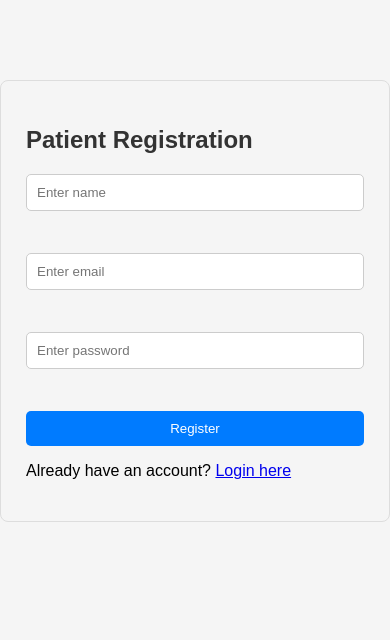
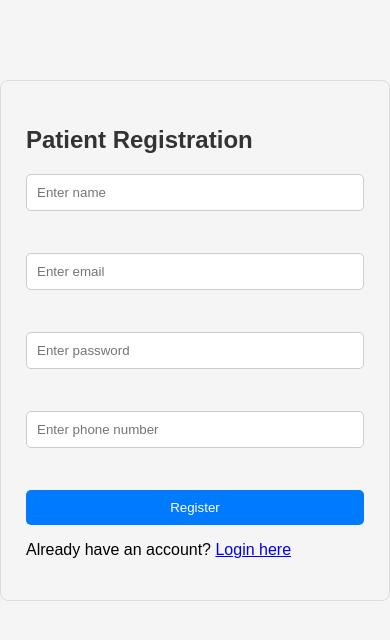
Before and after one commit to imanshahrel/CCS6344-Assignment-G21, a React (Vite) app in the folder client/: page /register in a window 390 px wide. Shown: the top 640 px of the page. Built offline with nearby package versions, Linux system fonts and the light colour scheme.

Commit message:
Add phone field to registration form

```diff
--- a/client/src/pages/Register.jsx
+++ b/client/src/pages/Register.jsx
@@ -8,7 +8,8 @@ function Register() {
     const [formData, setFormData] = useState({
         name: "",
         email: "",
-        password: ""
+        password: "",
+        phone: ""
     });
 
     const [message, setMessage] = useState("");
@@ -32,7 +33,7 @@ function Register() {
         }
 
         try {
-            await axios.post("http://localhost:5000/api/users/register", {
+            await axios.post("http://localhost:5001/api/users/register", {
                 ...formData,
                 role: "patient" // role is set to patient only upon registration
                                 // doctor role is to be assign by assigned by the admin
@@ -80,6 +81,16 @@ function Register() {
 
                 <br />
 
+                <input
+                    type="text"
+                    name="phone"
+                    placeholder="Enter phone number"
+                    value={formData.phone}
+                    onChange={handleChange}
+                />
+
+                <br />
+
                 <button type="submit">Register</button>
             </form>
 
```
